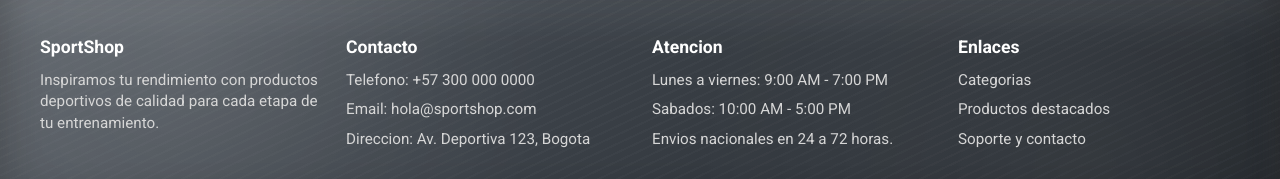
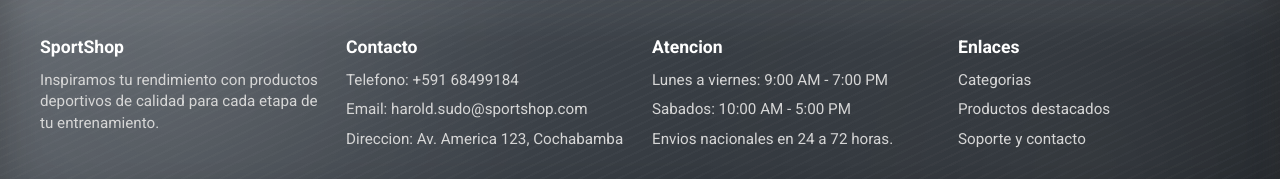
Before and after one commit to harold-sudo/ProyMus, a website with bundled scripts: page pages/index.html in a window 1280 px wide. Shown: the part 4170-4349 px from the top of the page. Built offline with nearby package versions, Linux system fonts and the light colour scheme.

Commit message:
actualizacion datos del contacto

```diff
--- a/pages/index.html
+++ b/pages/index.html
@@ -185,9 +185,9 @@
             </div>
             <div>
                 <h3>Contacto</h3>
-                <p>Telefono: +57 300 000 0000</p>
-                <p>Email: hola@sportshop.com</p>
-                <p>Direccion: Av. Deportiva 123, Bogota</p>
+                <p>Telefono: +591 68499184</p>
+                <p>Email: harold.sudo@sportshop.com</p>
+                <p>Direccion: Av. America 123, Cochabamba</p>
             </div>
             <div>
                 <h3>Atencion</h3>
```
